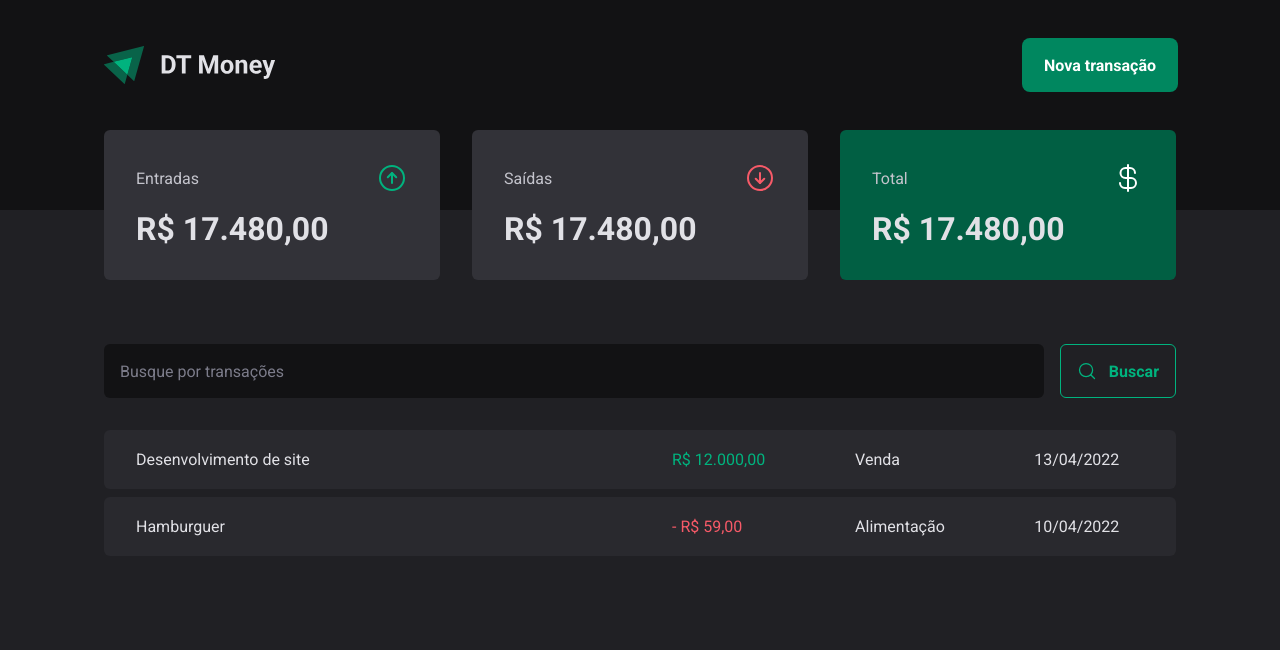
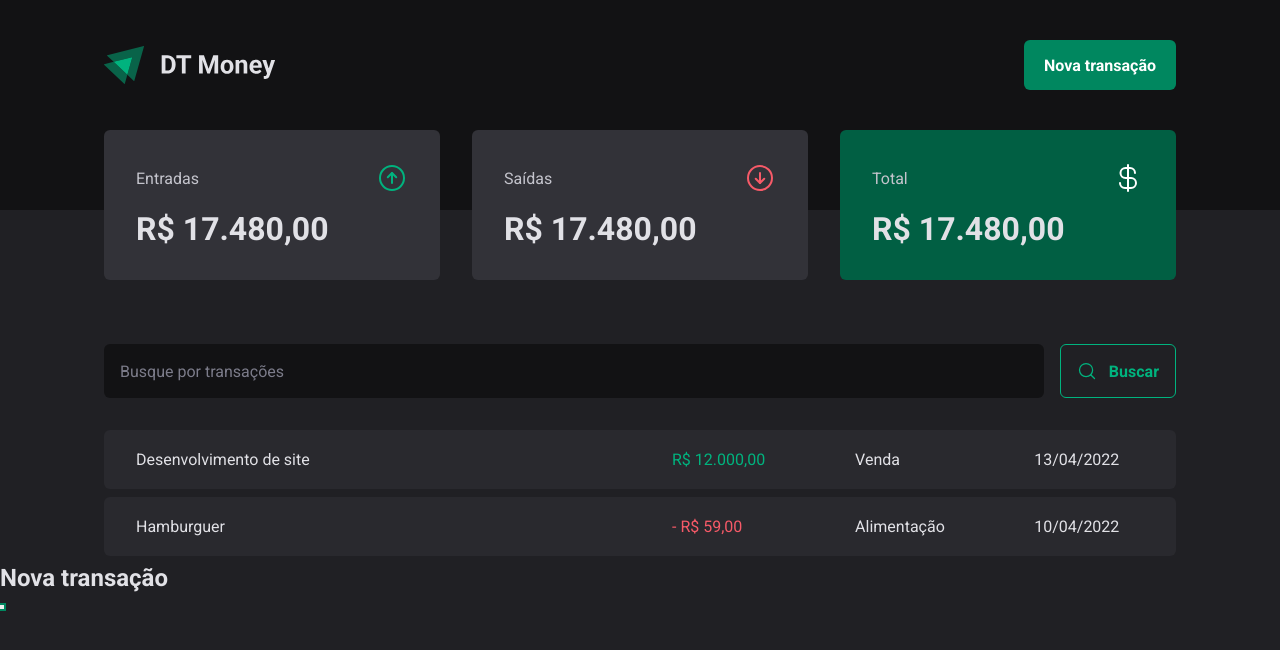
Before and after one commit to devLucasAquino/dt-money-rocketseat, a React (Vite) app: page / in a window 1280 px wide. Both pictures are taken after a click on the button "Nova transação". Shown: the top 650 px of the page. Built offline with nearby package versions, Linux system fonts and the light colour scheme.

Commit message:
feat: created acessible modal

```diff
--- a/package.json
+++ b/package.json
@@ -10,6 +10,7 @@
     "preview": "vite preview"
   },
   "dependencies": {
+    "@radix-ui/react-dialog": "^1.1.1",
     "phosphor-react": "^1.4.1",
     "react": "^18.3.1",
     "react-dom": "^18.3.1",
--- a/src/components/Header/index.tsx
+++ b/src/components/Header/index.tsx
@@ -1,4 +1,5 @@
 import { HeaderContainer, HeaderContent, NewTransactionButton } from "./styles";
+import * as Dialog from "@radix-ui/react-dialog";
 
 import logoImg from "../../assets/logo.svg";
 
@@ -7,7 +8,20 @@
         <HeaderContainer>
             <HeaderContent>
                 <img src={logoImg} alt="logo"/>
-                <NewTransactionButton>Nova transação</NewTransactionButton>
+
+                <Dialog.Root>
+                    <Dialog.Trigger asChild>
+                        <NewTransactionButton>Nova transação</NewTransactionButton>
+                    </Dialog.Trigger>
+
+                    <Dialog.Portal>
+                        <Dialog.Overlay />
+                        <Dialog.Content>
+                            <Dialog.Title>Nova transação</Dialog.Title>
+                            <Dialog.Close />
+                        </Dialog.Content>
+                    </Dialog.Portal>
+                </Dialog.Root>
             </HeaderContent>
         </HeaderContainer>
     )
```
Also changed, not shown: 1 other file (tests, documents, lock files or other folders).
